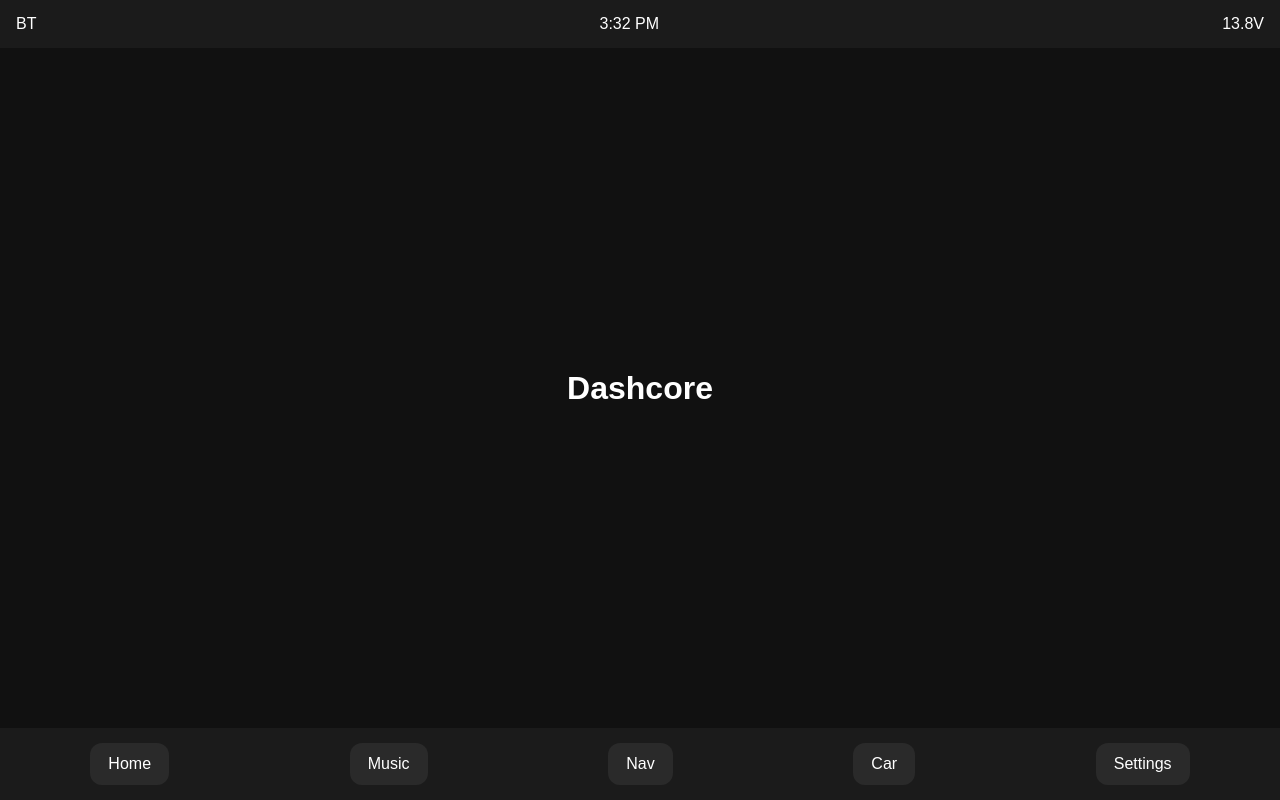
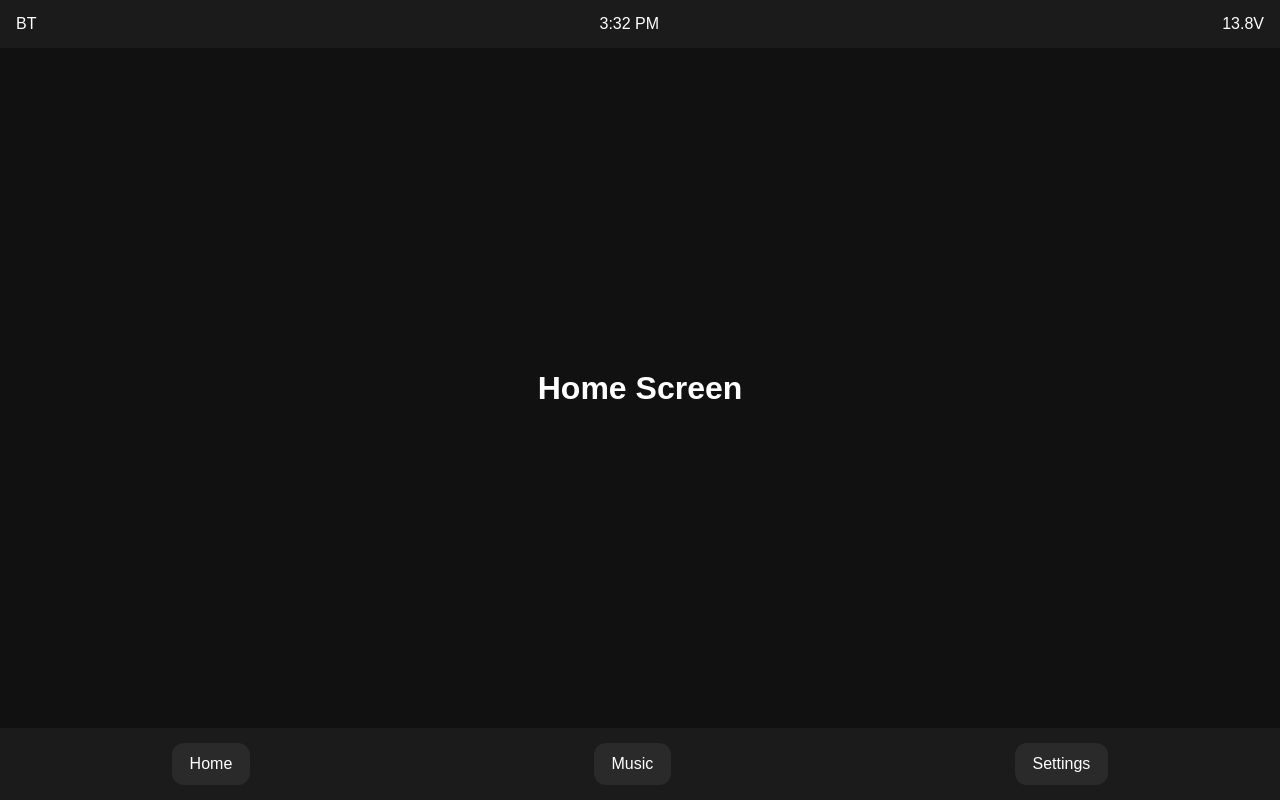
Before and after one commit to tahp/dashcore, a React app in the folder frontend/: page / in a window 1280 px wide. Built offline with nearby package versions, Linux system fonts and the light colour scheme; the HTML template or start-up script is replaced by a standard one.

Commit message:
Add screen state navigation system

```diff
--- a/frontend/src/App.jsx
+++ b/frontend/src/App.jsx
@@ -1,17 +1,42 @@
+import { useState } from 'react'
+
 import StatusBar from './components/StatusBar'
 import Dock from './components/Dock'
 
+import Home from './screens/Home'
+import Media from './screens/Media'
+import Settings from './screens/Settings'
+
 function App() {
+
+  const [currentScreen, setCurrentScreen] = useState('HOME')
+
+  function renderScreen() {
+
+    switch (currentScreen) {
+
+      case 'MEDIA':
+        return <Media />
+
+      case 'SETTINGS':
+        return <Settings />
+
+      case 'HOME':
+      default:
+        return <Home />
+    }
+  }
+
   return (
     <div className="app">
 
       <StatusBar />
 
       <main className="content">
-        <h1>Dashcore</h1>
+        {renderScreen()}
       </main>
 
-      <Dock />
+      <Dock setCurrentScreen={setCurrentScreen} />
 
     </div>
   )
--- a/frontend/src/components/Dock.jsx
+++ b/frontend/src/components/Dock.jsx
@@ -1,11 +1,19 @@
-function Dock() {
+function Dock({ setCurrentScreen }) {
   return (
     <nav className="dock">
-      <button>Home</button>
-      <button>Music</button>
-      <button>Nav</button>
-      <button>Car</button>
-      <button>Settings</button>
+
+      <button onClick={() => setCurrentScreen('HOME')}>
+        Home
+      </button>
+
+      <button onClick={() => setCurrentScreen('MEDIA')}>
+        Music
+      </button>
+
+      <button onClick={() => setCurrentScreen('SETTINGS')}>
+        Settings
+      </button>
+
     </nav>
   )
 }
--- /dev/null
+++ b/frontend/src/screens/Home.jsx
@@ -0,0 +1,5 @@
+function Home() {
+  return <h1>Home Screen</h1>
+}
+
+export default Home
--- /dev/null
+++ b/frontend/src/screens/Media.jsx
@@ -0,0 +1,5 @@
+function Media() {
+  return <h1>Media Screen</h1>
+}
+
+export default Media
--- /dev/null
+++ b/frontend/src/screens/Settings.jsx
@@ -0,0 +1,5 @@
+function Settings() {
+  return <h1>Settings Screen</h1>
+}
+
+export default Settings
```
